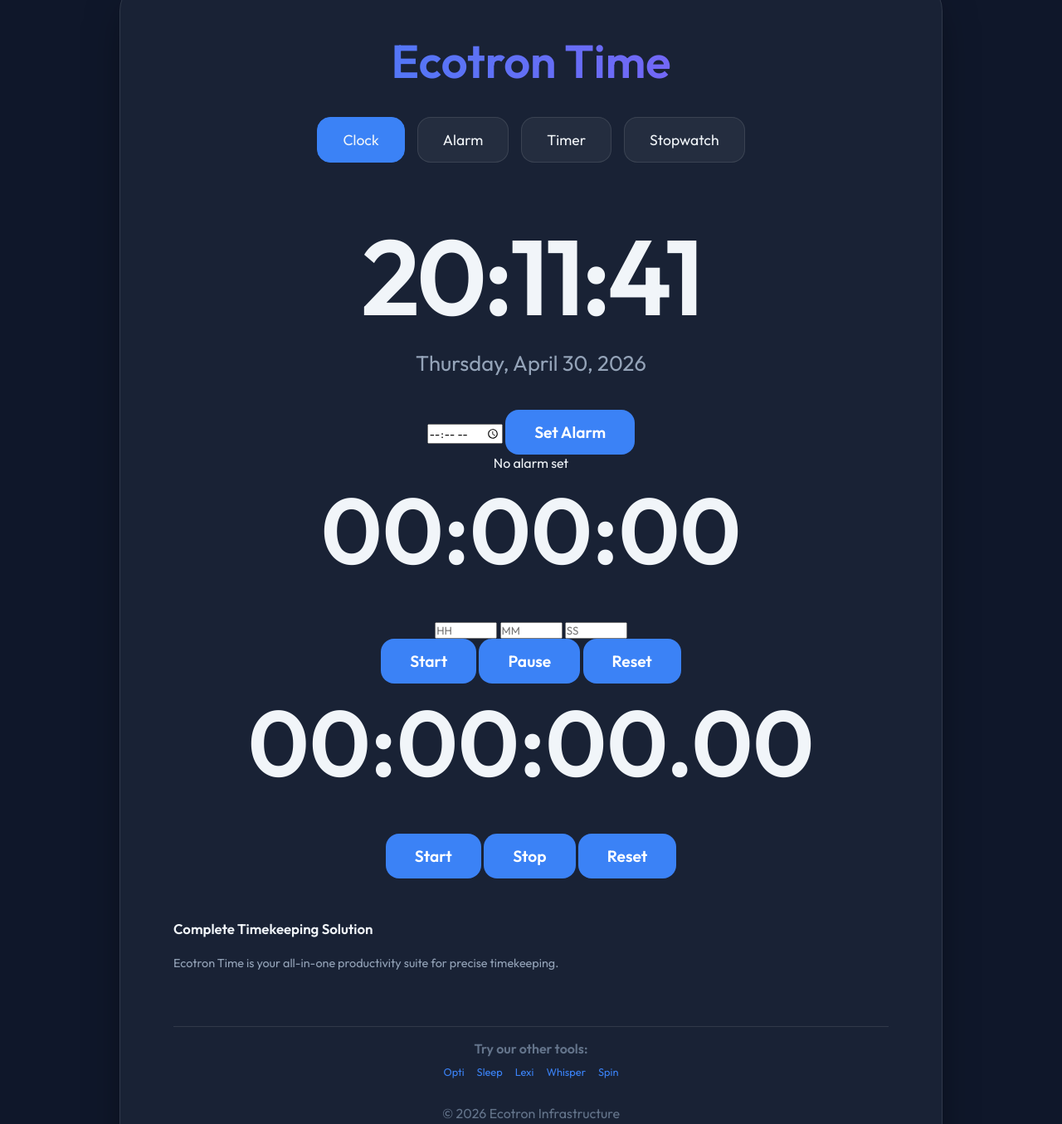
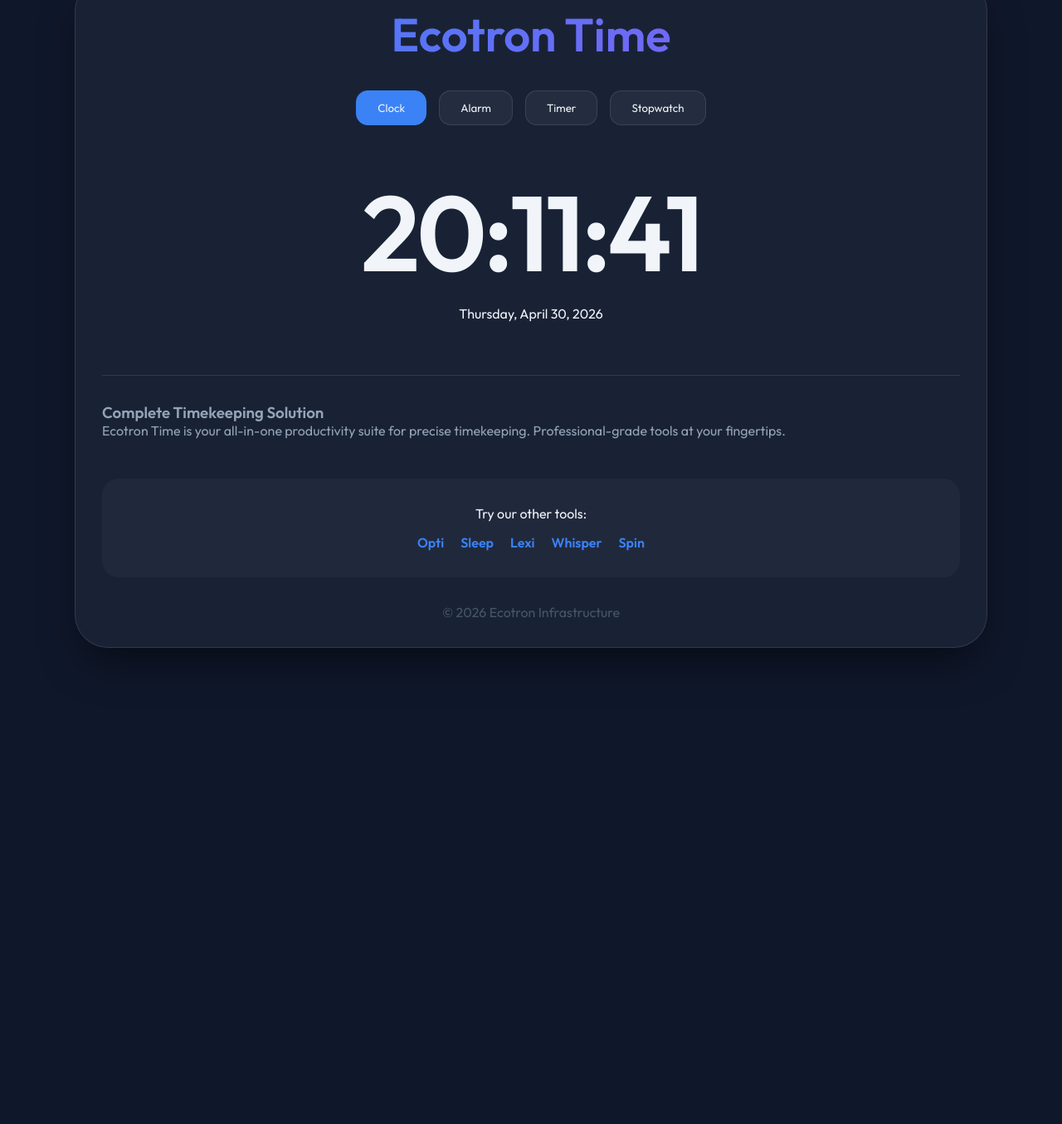
Before and after one commit to omkar861856/time, a plain HTML site: page index.html in a window 1280 px wide. Shown: the part 67-1422 px from the top of the page at 83% size. After the commit the page ends 948 px from the top, so only its background shows below. Drawn offline with Linux system fonts and the light colour scheme.

Commit message:
Layout: Priority Tool Center Stage (70% Width). Ads strictly displaced to borders.

```diff
--- a/index.html
+++ b/index.html
@@ -27,27 +27,31 @@
     </script>
 </head>
 <body>
-    <!-- Top Horizontal Banner (Width > Height) -->
-    <div class="ad-top">
+    <!-- TOP HORIZONTAL AD -->
+    <div class="ad-top-wrapper">
         <script type="text/javascript">
             atOptions = { 'key' : 'ea960b8685ebbbb0cc2c0dc030265711', 'format' : 'iframe', 'height' : 90, 'width' : 728, 'params' : {} };
         </script>
         <script type="text/javascript" src="//www.highperformanceformat.com/ea960b8685ebbbb0cc2c0dc030265711/invoke.js"></script>
     </div>
 
-    <div class="page-wrapper">
-        <!-- Left Vertical Skyscraper (Height > Width) -->
-        <div class="ad-side">
+    <div class="site-layout">
+        <!-- LEFT VERTICAL AD -->
+        <aside class="ad-sidebar left">
+            <div class="ad-unit">
                 <script type="text/javascript">
                     atOptions = { 'key' : '7d10df9b51409f3d20aaa711a2b00808', 'format' : 'iframe', 'height' : 600, 'width' : 160, 'params' : {} };
                 </script>
                 <script type="text/javascript" src="//www.highperformanceformat.com/7d10df9b51409f3d20aaa711a2b00808/invoke.js"></script>
             </div>
+        </aside>
 
+        <!-- MAIN TOOL SECTION (70% Width) -->
+        <main class="tool-center-stage">
             <div class="main-container">
                 <header>
                     <h1 id="main-title">Ecotron Time</h1>
-                <nav>
+                    <nav class="tool-nav">
                         <button onclick="showTool('clock')" class="nav-btn active" id="btn-clock">Clock</button>
                         <button onclick="showTool('alarm')" class="nav-btn" id="btn-alarm">Alarm</button>
                         <button onclick="showTool('timer')" class="nav-btn" id="btn-timer">Timer</button>
@@ -55,7 +59,8 @@
                     </nav>
                 </header>
 
-            <main>
+                <div class="tool-content">
+                    <!-- Tool sections handled by script.js -->
                     <section id="clock-section" class="tool-section active">
                         <div class="clock-display" id="current-time">00:00:00</div>
                         <div class="date-display" id="current-date">Monday, January 1</div>
@@ -64,72 +69,73 @@
                     <section id="alarm-section" class="tool-section">
                         <div class="alarm-controls">
                             <input type="time" id="alarm-input" class="premium-input">
-                        <button onclick="setAlarm()" class="action-btn" id="set-alarm-btn">Set Alarm</button>
+                            <button onclick="setAlarm()" class="action-btn">Set Alarm</button>
                         </div>
-                    <div id="alarm-status" class="status-msg">No alarm set</div>
-                    <div id="active-alarms" class="alarms-list"></div>
+                        <div id="alarm-status">No alarm set</div>
+                        <div id="active-alarms"></div>
                     </section>
 
                     <section id="timer-section" class="tool-section">
                         <div class="timer-display" id="timer-display">00:00:00</div>
                         <div class="timer-controls">
-                        <input type="number" id="timer-h" placeholder="HH" min="0" max="23">
-                        <input type="number" id="timer-m" placeholder="MM" min="0" max="59">
-                        <input type="number" id="timer-s" placeholder="SS" min="0" max="59">
+                            <input type="number" id="timer-h" placeholder="HH" min="0">
+                            <input type="number" id="timer-m" placeholder="MM" min="0">
+                            <input type="number" id="timer-s" placeholder="SS" min="0">
                         </div>
                         <div class="btn-group">
-                        <button onclick="startTimer()" class="action-btn" id="start-timer-btn">Start</button>
-                        <button onclick="pauseTimer()" class="action-btn secondary" id="pause-timer-btn">Pause</button>
-                        <button onclick="resetTimer()" class="action-btn danger" id="reset-timer-btn">Reset</button>
+                            <button onclick="startTimer()" class="action-btn">Start</button>
+                            <button onclick="pauseTimer()" class="action-btn secondary">Pause</button>
+                            <button onclick="resetTimer()" class="action-btn danger">Reset</button>
                         </div>
                     </section>
 
                     <section id="stopwatch-section" class="tool-section">
                         <div class="stopwatch-display" id="stopwatch-display">00:00:00.00</div>
                         <div class="btn-group">
-                        <button onclick="startStopwatch()" class="action-btn" id="start-sw-btn">Start</button>
-                        <button onclick="stopStopwatch()" class="action-btn secondary" id="stop-sw-btn">Stop</button>
-                        <button onclick="resetStopwatch()" class="action-btn danger" id="reset-sw-btn">Reset</button>
+                            <button onclick="startStopwatch()" class="action-btn">Start</button>
+                            <button onclick="stopStopwatch()" class="action-btn secondary">Stop</button>
+                            <button onclick="resetStopwatch()" class="action-btn danger">Reset</button>
                         </div>
-                    <div id="laps" class="laps-list"></div>
+                        <div id="laps"></div>
                     </section>
+                </div>
 
-                <article style="text-align: left; margin-top: 3rem; color: #94a3b8; font-size: 0.9rem; line-height: 1.6;">
-                    <h3 style="color: var(--text); margin-bottom: 1rem;">Complete Timekeeping Solution</h3>
-                    <p>Ecotron Time is your all-in-one productivity suite for precise timekeeping.</p>
+                <article class="seo-about">
+                    <h3>Complete Timekeeping Solution</h3>
+                    <p>Ecotron Time is your all-in-one productivity suite for precise timekeeping. Professional-grade tools at your fingertips.</p>
                 </article>
+
+                <div class="related-tools">
+                    <p>Try our other tools:</p>
+                    <nav>
+                        <a href="https://opti.ecotron.co.in">Opti</a>
+                        <a href="https://sleep.ecotron.co.in">Sleep</a>
+                        <a href="https://lexi.ecotron.co.in">Lexi</a>
+                        <a href="https://whisper.ecotron.co.in">Whisper</a>
+                        <a href="https://spin.ecotron.co.in">Spin</a>
+                    </nav>
+                </div>
+                <div class="copyright">&copy; 2026 Ecotron Infrastructure</div>
+            </div>
         </main>
 
-            <footer>
-                <div style="margin: 2rem 0; padding-top: 1rem; border-top: 1px solid var(--border);">
-                    <p style="margin-bottom: 10px; font-weight: 600;">Try our other tools:</p>
-                    <div style="display: flex; gap: 15px; justify-content: center; flex-wrap: wrap; font-size: 0.8rem;">
-                        <a href="https://opti.ecotron.co.in" style="color: var(--primary); text-decoration: none;">Opti</a>
-                        <a href="https://sleep.ecotron.co.in" style="color: var(--primary); text-decoration: none;">Sleep</a>
-                        <a href="https://lexi.ecotron.co.in" style="color: var(--primary); text-decoration: none;">Lexi</a>
-                        <a href="https://whisper.ecotron.co.in" style="color: var(--primary); text-decoration: none;">Whisper</a>
-                        <a href="https://spin.ecotron.co.in" style="color: var(--primary); text-decoration: none;">Spin</a>
-                    </div>
-                </div>
-                <p>&copy; 2026 Ecotron Infrastructure</p>
-            </footer>
-        </div>
-
-        <!-- Right Vertical Skyscraper (Height > Width) -->
-        <div class="ad-side">
+        <!-- RIGHT VERTICAL AD -->
+        <aside class="ad-sidebar right">
+            <div class="ad-unit">
                 <script type="text/javascript">
                     atOptions = { 'key' : '3da82e07ec7784cb1769192213ea5d85', 'format' : 'iframe', 'height' : 300, 'width' : 160, 'params' : {} };
                 </script>
                 <script type="text/javascript" src="//www.highperformanceformat.com/3da82e07ec7784cb1769192213ea5d85/invoke.js"></script>
             </div>
+        </aside>
     </div>
 
-    <!-- Bottom Horizontal Banners (Width > Height) -->
-    <div class="ad-bottom" style="flex-direction: column; gap: 20px;">
+    <!-- BOTTOM HORIZONTAL ADS -->
+    <div class="ad-bottom-wrapper">
         <script async="async" data-cfasync="false" src="https://developdomicile.com/e1a505eb1dee6b945a3ae17bd687bb24/invoke.js"></script>
         <div id="container-e1a505eb1dee6b945a3ae17bd687bb24"></div>
 
-        <div style="display: flex; flex-wrap: wrap; justify-content: center; gap: 20px;">
+        <div class="extra-banners">
             <script type="text/javascript">
                 atOptions = { 'key' : 'ae4a1f5a69de36fafe0e3be03f3b2fbb', 'format' : 'iframe', 'height' : 60, 'width' : 468, 'params' : {} };
             </script>
--- a/style.css
+++ b/style.css
@@ -20,41 +20,53 @@ body {
     background-color: var(--bg-color);
     color: var(--text);
     min-height: 100vh;
-    display: grid;
-    grid-template-rows: auto 1fr auto;
-    justify-items: center;
+    display: flex;
+    flex-direction: column;
+    align-items: center;
     padding: 20px;
-    gap: 20px;
+    overflow-x: hidden;
 }
 
-.ad-top, .ad-bottom {
+.ad-top-wrapper, .ad-bottom-wrapper {
     width: 100%;
     display: flex;
     flex-direction: column;
     align-items: center;
     gap: 20px;
+    margin-bottom: 20px;
 }
 
-.page-wrapper {
-    display: grid;
-    grid-template-columns: 1fr 80% 1fr;
+.extra-banners { display: flex; flex-wrap: wrap; justify-content: center; gap: 20px; }
+
+.site-layout {
+    display: flex;
     width: 100%;
     max-width: 100vw;
+    justify-content: center;
     align-items: start;
     gap: 20px;
 }
 
-.ad-side {
+.ad-sidebar {
+    width: 15%;
+    min-width: 160px;
     display: flex;
     flex-direction: column;
     align-items: center;
-    gap: 20px;
     position: sticky;
     top: 20px;
 }
 
+.tool-center-stage {
+    width: 70%;
+    display: flex;
+    justify-content: center;
+    padding-bottom: 40px;
+}
+
 .main-container {
     width: 100%;
+    max-width: 1100px;
     background: var(--card-bg);
     padding: 4rem;
     border-radius: 40px;
@@ -64,11 +76,11 @@ body {
     backdrop-filter: blur(10px);
 }
 
-@media (max-width: 1200px) {
-    .page-wrapper {
-        grid-template-columns: 1fr;
-    }
-    .ad-side { display: none; }
+@media (max-width: 1300px) {
+    .site-layout { flex-direction: column; align-items: center; }
+    .ad-sidebar { display: none; }
+    .tool-center-stage { width: 100%; }
+    .main-container { padding: 2rem; }
 }
 
 header h1 {
@@ -80,44 +92,37 @@ header h1 {
     margin-bottom: 2rem;
 }
 
-nav {
-    display: flex;
-    justify-content: center;
-    gap: 15px;
-    margin-bottom: 3.5rem;
-    flex-wrap: wrap;
-}
-
+.tool-nav { display: flex; justify-content: center; gap: 15px; margin-bottom: 3rem; flex-wrap: wrap; }
 .nav-btn {
     background: rgba(255, 255, 255, 0.05);
     border: 1px solid var(--border);
     color: var(--text);
-    padding: 15px 30px;
-    border-radius: 16px;
+    padding: 12px 25px;
+    border-radius: 14px;
     cursor: pointer;
     transition: all 0.3s;
-    font-size: 1.1rem;
 }
-
 .nav-btn.active { background: var(--primary); border-color: var(--primary); }
 
 .clock-display { font-size: 8rem; font-weight: 600; margin-bottom: 0.5rem; letter-spacing: -4px; }
-.date-display { font-size: 1.6rem; color: #94a3b8; margin-bottom: 2.5rem; }
-
-.timer-display, .stopwatch-display { font-size: 7rem; font-weight: 600; margin-bottom: 2.5rem; }
+.timer-display, .stopwatch-display { font-size: 7rem; font-weight: 600; margin-bottom: 2rem; }
 
 .action-btn {
     background: var(--primary);
     color: white;
     border: none;
-    padding: 15px 35px;
-    border-radius: 16px;
-    font-size: 1.2rem;
+    padding: 14px 30px;
+    border-radius: 14px;
+    font-size: 1.1rem;
     font-weight: 600;
     cursor: pointer;
     transition: all 0.3s;
 }
 
-.action-btn:hover { transform: translateY(-3px); box-shadow: 0 15px 30px -10px rgba(59, 130, 246, 0.5); }
-
-footer { margin-top: 4rem; color: #64748b; font-size: 1rem; }
+.seo-about { text-align: left; margin-top: 4rem; color: #94a3b8; border-top: 1px solid var(--border); padding-top: 2rem; }
+.related-tools { margin-top: 3rem; padding: 2rem; background: rgba(255, 255, 255, 0.03); border-radius: 20px; }
+.related-tools nav { display: flex; gap: 20px; justify-content: center; flex-wrap: wrap; margin-top: 15px; }
+.related-tools a { color: var(--primary); text-decoration: none; font-weight: 600; }
+.copyright { margin-top: 2rem; color: #475569; }
+.tool-section { display: none; }
+.tool-section.active { display: block; }
```
Lines whose indentation alone changed are shown as unchanged.
